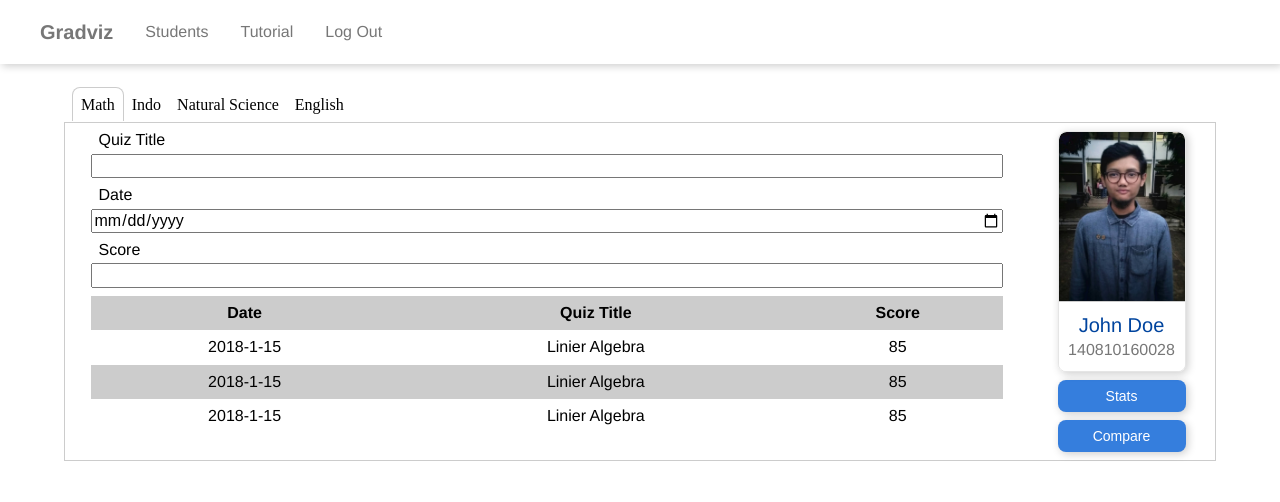
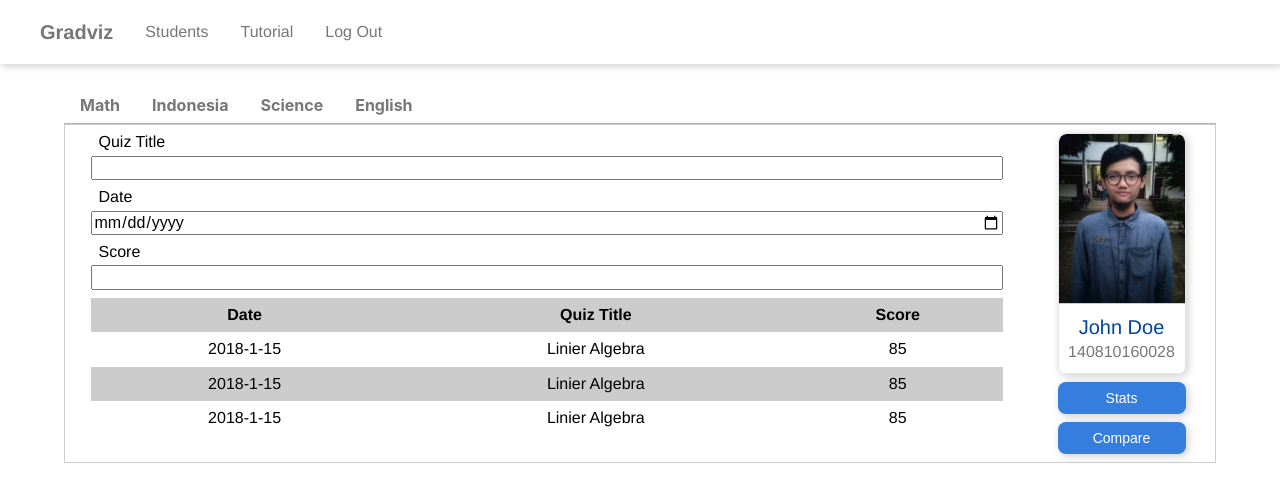
Before and after one commit to fahmifan/grad-viz-react, a React (Create React App) app: page /dashboard/1 in a window 1280 px wide. Shown: the top 502 px of the page. Built offline with nearby package versions, Linux system fonts and the light colour scheme.

Commit message:
replace a-tag with TabItem

```diff
--- a/src/components/Tabs/Tabs.js
+++ b/src/components/Tabs/Tabs.js
@@ -1,11 +1,13 @@
 import React from 'react';
 
-const tabs = () => (
-  <ul className="center mb0 pa2 link black no-underline">
-    <a className="pointer pa2 ma0 bt br bl b--black-20 br3 br--top">Math</a>
-    <a className="pointer pa2 ma0">Indo</a>
-    <a className="pointer pa2 ma0">Natural Science</a>
-    <a className="pointer pa2 ma0">English</a>
+import TabItem from './TabItem/TabItem';
+
+const tabs = (props) => (
+  <ul className="center mb0 pl0 pv2 pb1 bb b--black-30">
+    <TabItem link={`${props.url}/math`} >Math</TabItem>
+    <TabItem link={`${props.url}/indonesia`} >Indonesia</TabItem>
+    <TabItem link={`${props.url}/science`} >Science</TabItem>
+    <TabItem link={`${props.url}/english`} >English</TabItem>
   </ul>
 );
 
```
